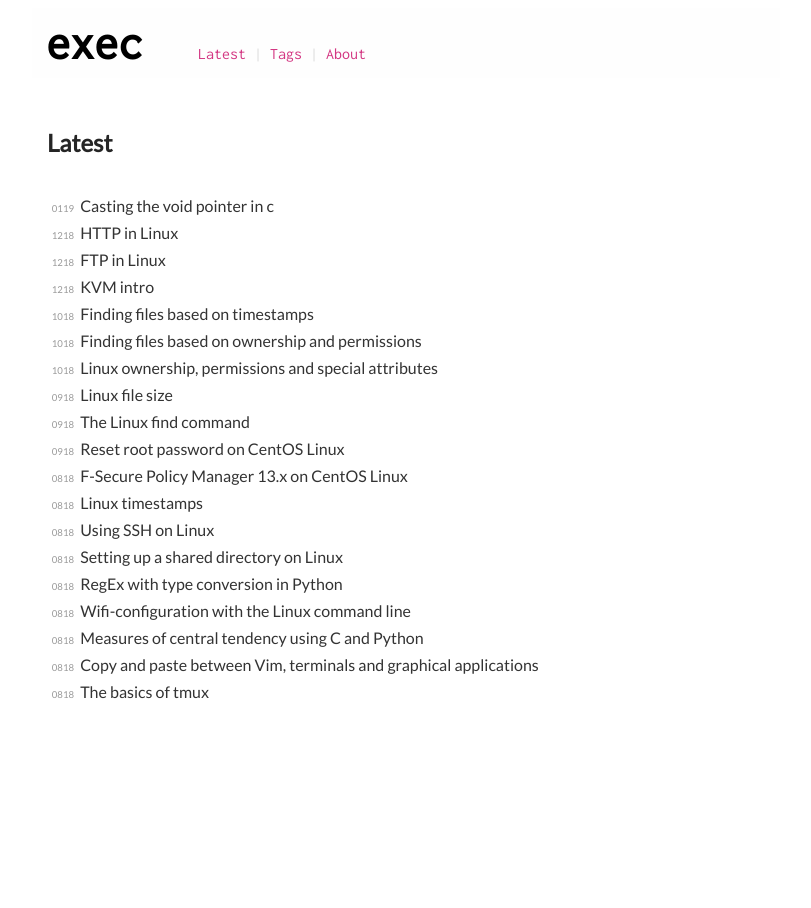
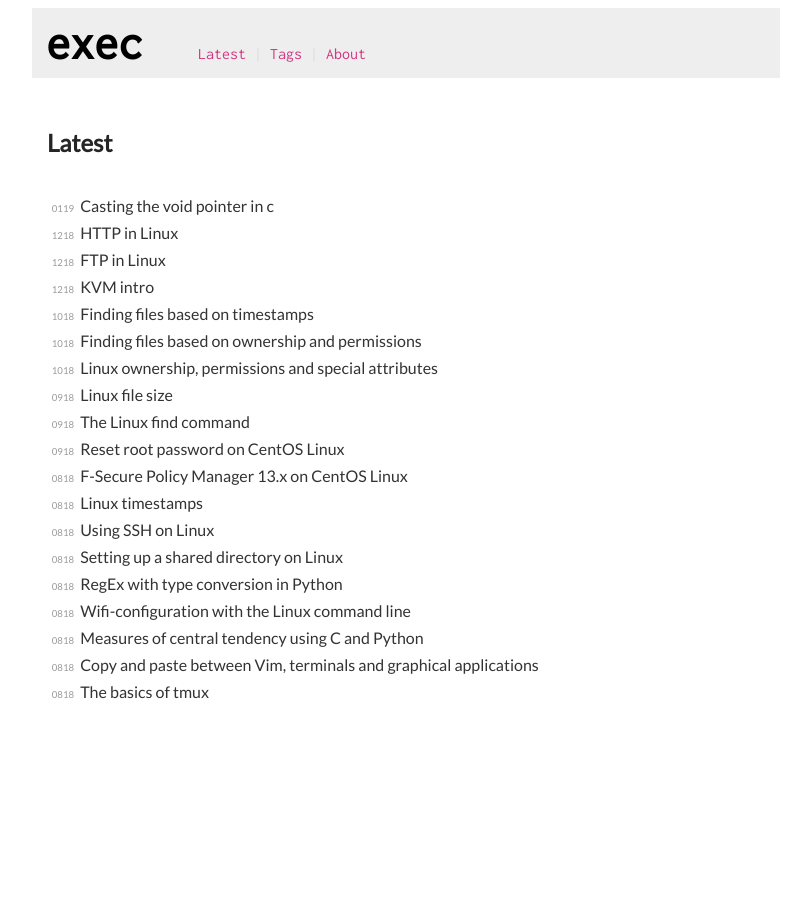
Before and after one commit to execas/execas.github.io, a Jekyll site: the page built from index.html, in a window 1280 px wide. Shown: the whole page, without its empty margins (234-1045 px from the left). Built offline with Jekyll 4.4.1, drawn with Linux system fonts in a browser that asks for light colours.

Commit message:
Update execas.css

```diff
--- a/css/execas.css
+++ b/css/execas.css
@@ -127,7 +127,7 @@ p {
 .header {
      font-family: 'Inconsolata', monospace;
      margin-top:0;
-     background-color:#fefefe;
+     background-color:#eeeeee;
      color: #dddddd;
      margin:0 auto;
      max-width: 720px;
```
